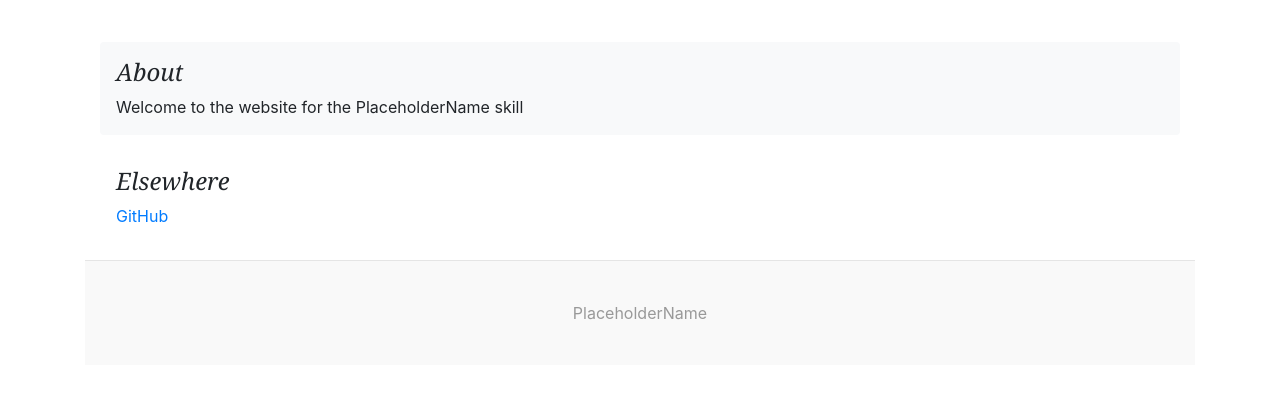
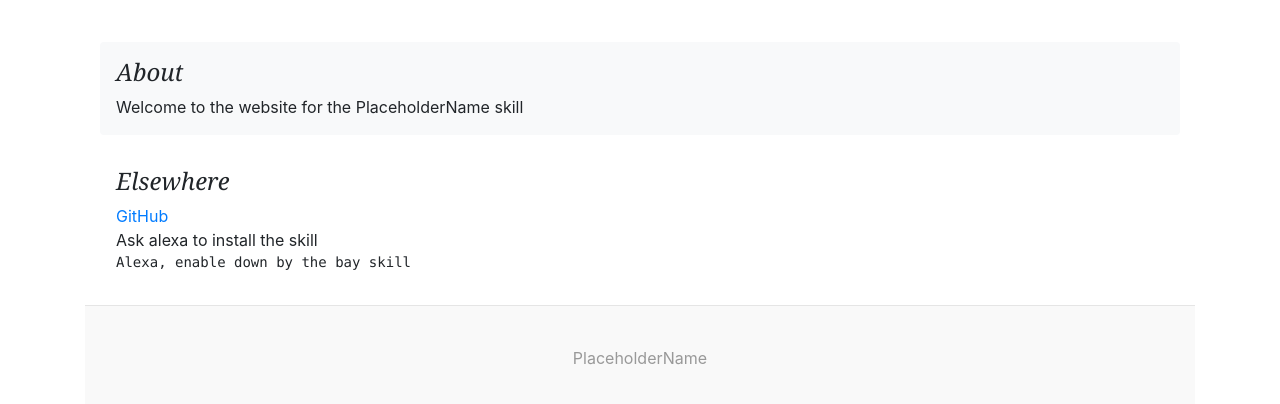
Before and after one commit to alexanow/alexanow, a plain HTML site: page docs/index.html in a window 1280 px wide. Shown: the part 1652-2056 px from the top of the page. Before the commit the page ends 2017 px from the top, so only its background shows below. Drawn offline with Linux system fonts and the light colour scheme.

Commit message:
add promotion to the side bar

```diff
--- a/docs/sidebar.html
+++ b/docs/sidebar.html
@@ -8,6 +8,7 @@
         <h4 class="font-italic">Elsewhere</h4>
         <ol class="list-unstyled">
             <li><a href="https://github.com/alexanow/alexanow">GitHub</a></li>
+            <li>Ask alexa to install the skill <pre>Alexa, enable down by the bay skill</pre></li>
         </ol>
     </div>
 </aside><!-- /.blog-sidebar -->
```
